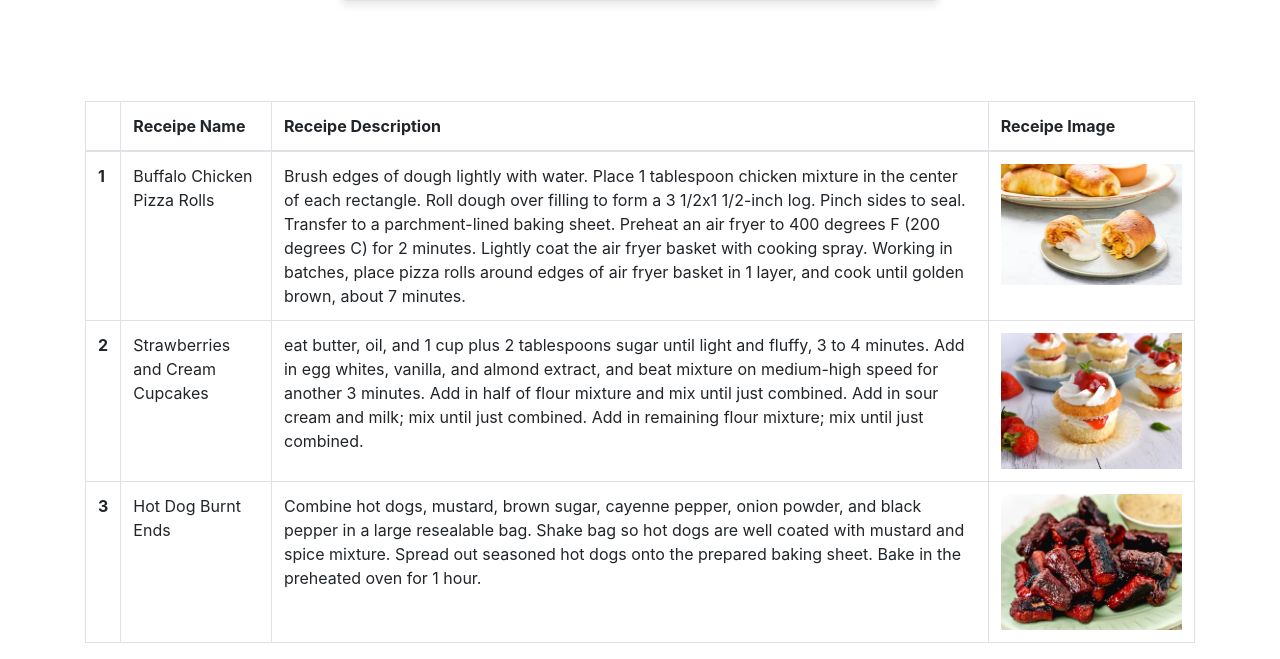
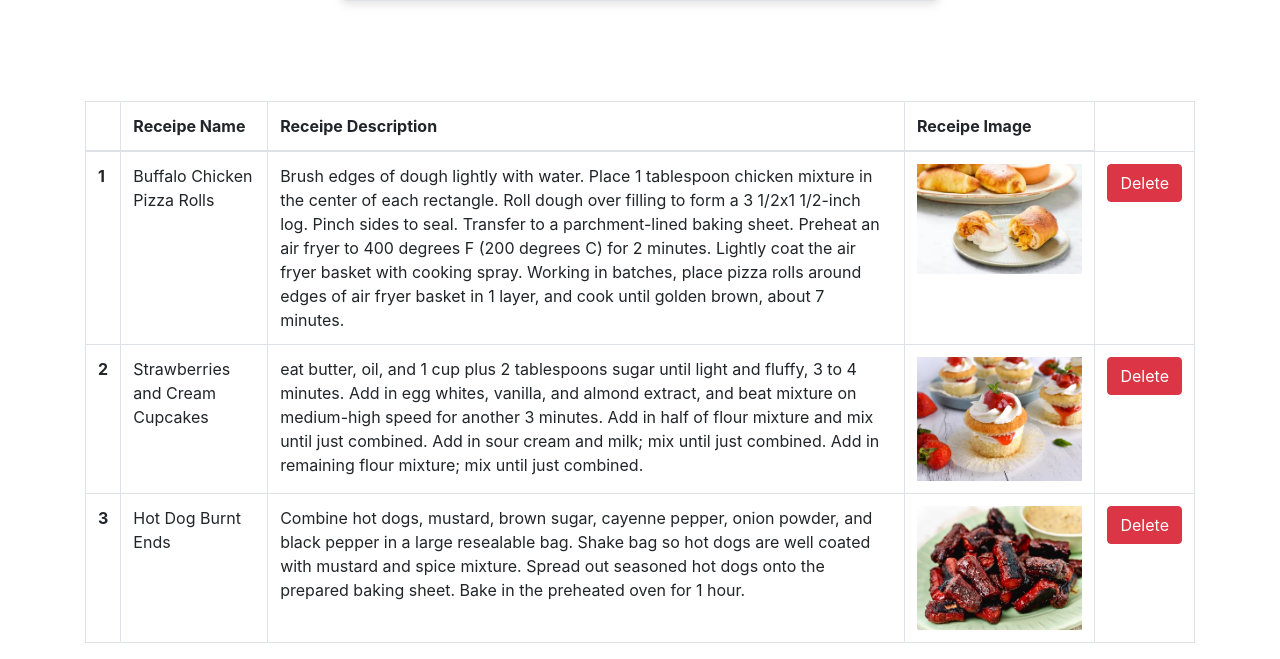
Before and after one commit to jhapriyanshu16/django-recipe-proj, a Django app: page / in a window 1280 px wide. Shown: the part 549-1208 px from the top of the page. Run offline with Django 5.2, Linux system fonts and the light colour scheme; data comes from the database, SQL or seed files in the repository; both versions use the stored data as it was after the commit; some libraries are stand-ins or nearby versions.

Commit message:
Add delete button functionality to recipe table

```diff
--- a/recipeproj/urls.py
+++ b/recipeproj/urls.py
@@ -25,6 +25,8 @@ from django.contrib.staticfiles.urls import staticfiles_urlpatterns
 urlpatterns = [
     path('admin/', admin.site.urls),
     path('',receipes,name="receipes"),
+    path('delete-receipe/<id>/',delete_receipe,name="delete_receipe"),
+
 ]
 
 if settings.DEBUG:
--- a/vege/templates/receipes/receipes.html
+++ b/vege/templates/receipes/receipes.html
@@ -77,7 +77,9 @@
                 <td>
                     <img src="/media/{{receipe.receipe_image}}" style="display: block;margin-left: auto;margin-right: auto;width: 100%;">
                 </td>
-
+                <td>
+                    <a href="/delete-receipe/{{receipe.id}}" class="btn btn-danger">Delete</a>
+                </td>
               </tr>
               {% endfor %}
             </tbody>
--- a/vege/views.py
+++ b/vege/views.py
@@ -25,3 +25,9 @@ def receipes(request):
     context = {'receipes':queryset}
 
     return render(request,"receipes/receipes.html",context)
+
+
+def delete_receipe(request, id ):
+    queryset = Receipe.objects.get(id=id)
+    queryset.delete()
+    return redirect('/')
```
Also changed, not shown: db.sqlite3.
